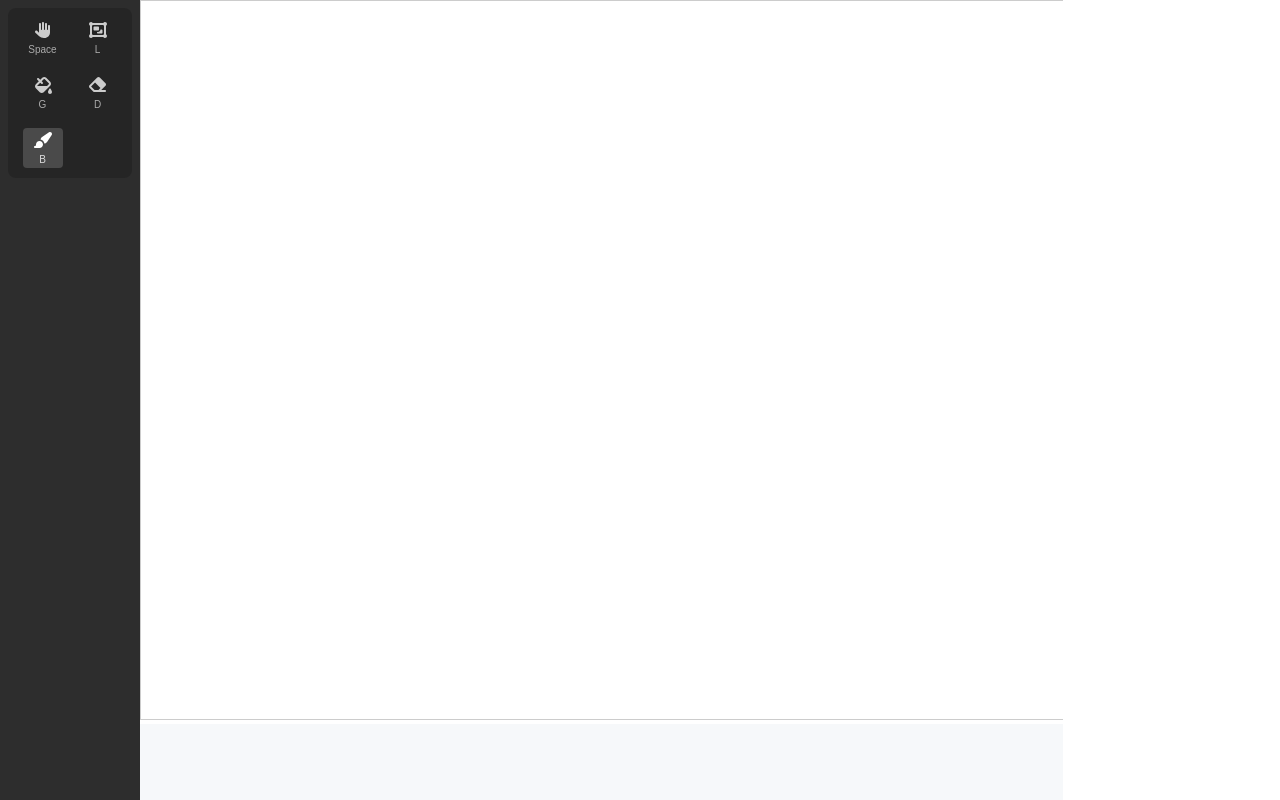
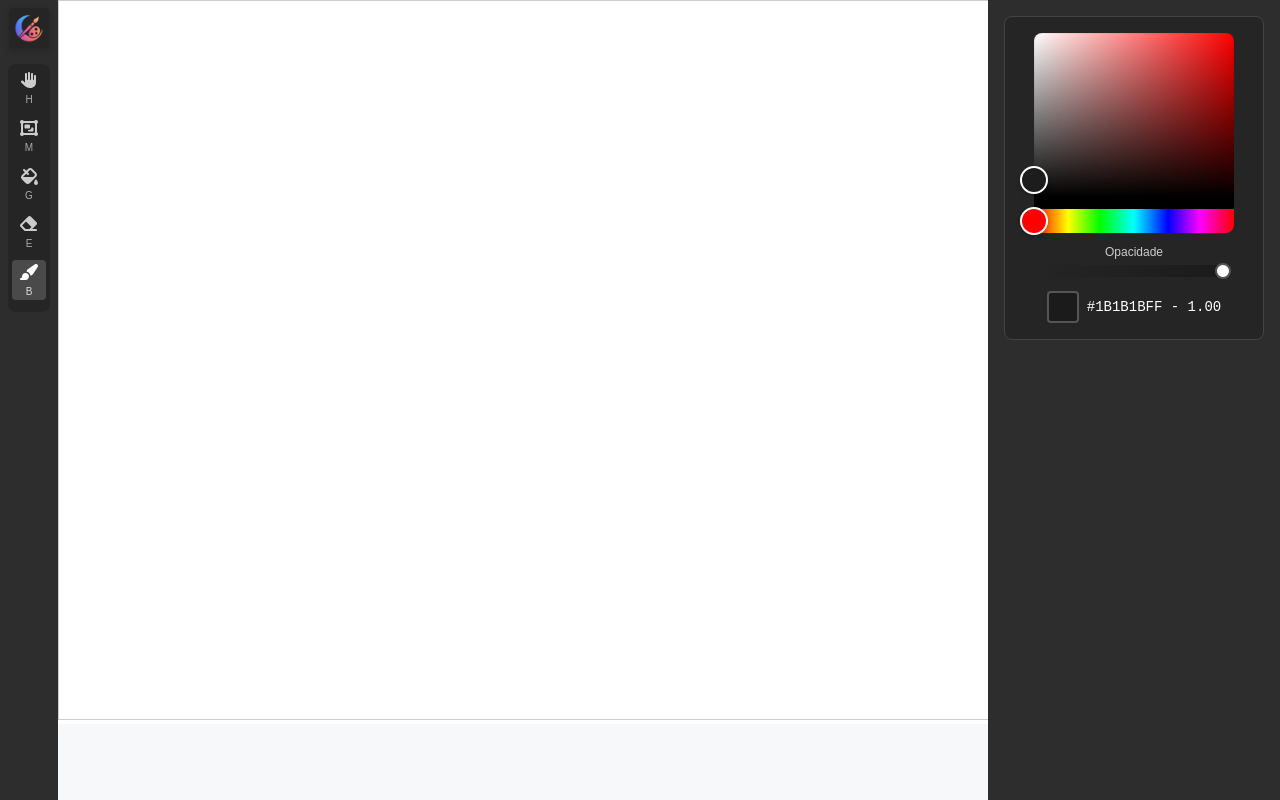
Before and after one commit to BryanChemp/Lunra, a React (Vite) app: page / in a window 1280 px wide. Built offline with nearby package versions, Linux system fonts and the light colour scheme.

Commit message:
Adding collor panel

```diff
--- a/package.json
+++ b/package.json
@@ -16,6 +16,7 @@
     "@fortawesome/free-solid-svg-icons": "^7.0.1",
     "@fortawesome/react-fontawesome": "^3.0.2",
     "react": "^19.1.1",
+    "react-colorful": "^5.6.1",
     "react-dom": "^19.1.1",
     "styled-components": "^6.1.19",
     "zustand": "^5.0.8"
--- a/src/features/Canvas/Canvas.tsx
+++ b/src/features/Canvas/Canvas.tsx
@@ -1,7 +1,6 @@
 import { useRef, useEffect, type FC } from "react"
 import styled from "styled-components"
 import DrawingCanvas from "../DrawingCanvas/DrawingCanvas"
-import MenuAbsolute from "../MenuAbsolute/MenuAbsolute"
 import { useCanvasStore } from "../../stores/useCanvasStore"
 
 const Canvas: FC = () => {
@@ -58,7 +57,6 @@ const Canvas: FC = () => {
       onMouseLeave={stopDrag}
       onMouseMove={onDrag}
     >
-      <MenuAbsolute />
       <CanvasWrapper
         style={{
           transform: `translate(${offset.x}px, ${offset.y}px) scale(${scale})`,
--- /dev/null
+++ b/src/features/ColorPanel/ColorPanel.tsx
@@ -0,0 +1,28 @@
+import { type FC } from "react"
+import styled from "styled-components"
+import GradientPanel from "./GradientPanel/GradientPanel"
+
+const ColorPanel: FC = () => {
+  return (
+    <Container>
+      <GradientPanel/>
+    </Container>
+  )
+}
+
+export default ColorPanel
+
+const Container = styled.div`
+  display: flex;
+  flex-direction: column;
+  justify-content: center;
+  align-items: center;
+  gap: 16px;
+  width: 260px;
+  background: #252525;
+  border: 1px solid #444;
+  border-radius: 8px;
+  padding: 16px;
+  color: #fff;
+  font-family: sans-serif;
+`
--- /dev/null
+++ b/src/features/ColorPanel/GradientPanel/GradientPanel.tsx
@@ -0,0 +1,134 @@
+import { type FC } from "react";
+import styled from "styled-components";
+import { HexColorPicker } from "react-colorful";
+import { useDrawingStore } from "../../../stores/useDrawingStore";
+
+const GradientPanel: FC = () => {
+  const { brush, setBrush } = useDrawingStore();
+
+  return (
+    <Container>
+      <PickerWrapper>
+        <HexColorPicker
+          color={brush.color}
+          onChange={(newColor) => setBrush({ color: newColor })}
+        />
+      </PickerWrapper>
+
+      <OpacityWrapper>
+        <OpacityLabel>Opacidade</OpacityLabel>
+        <OpacityRange
+          type="range"
+          min={0}
+          max={1}
+          step={0.01}
+          value={brush.opacity ?? 1}
+          onChange={(e) => setBrush({ opacity: parseFloat(e.target.value) })}
+          $color={brush.color}
+        />
+      </OpacityWrapper>
+
+      <ColorInfo>
+        <ColorPreview $color={brush.color} $opacity={brush.opacity ?? 1} />
+        <ColorHex>
+          {brush.color.toUpperCase()} - {(brush.opacity ?? 1).toFixed(2)}
+        </ColorHex>
+      </ColorInfo>
+    </Container>
+  );
+};
+
+export default GradientPanel;
+
+const Container = styled.div`
+  display: flex;
+  flex-direction: column;
+  justify-content: center;
+  align-items: center;
+  gap: 12px;
+  width: 100%;
+`;
+
+const PickerWrapper = styled.div`
+    display: flex;
+    width: 100%;
+    border-radius: 6px;
+    justify-content: center;
+    align-items: center;
+`;
+
+const OpacityWrapper = styled.div`
+    display: flex;
+    align-items: center;
+    flex-direction: column;
+    width: 100%;
+    gap: 4px;
+    padding: 0px 16px;
+`;
+
+const OpacityLabel = styled.span`
+    font-size: 12px;
+    color: #ccc;
+    padding: 0px 16px;
+`;
+
+const OpacityRange = styled.input<{ $color: string }>`
+  width: 100%;
+  height: 12px;
+  border-radius: 6px;
+  appearance: none;
+  background: linear-gradient(
+    to right,
+    rgba(${p => hexToRgb(p.$color)}, 0) 0%,
+    rgba(${p => hexToRgb(p.$color)}, 1) 100%
+  );
+  cursor: pointer;
+
+  &::-webkit-slider-thumb {
+    appearance: none;
+    width: 16px;
+    height: 16px;
+    border-radius: 50%;
+    background: #fff;
+    border: 2px solid #555;
+    cursor: pointer;
+  }
+
+  &::-moz-range-thumb {
+    width: 16px;
+    height: 16px;
+    border-radius: 50%;
+    background: #fff;
+    border: 2px solid #555;
+    cursor: pointer;
+  }
+`;
+
+const ColorInfo = styled.div`
+  display: flex;
+  align-items: center;
+  gap: 8px;
+`;
+
+const ColorPreview = styled.div<{ $color: string; $opacity: number }>`
+  width: 32px;
+  height: 32px;
+  border-radius: 4px;
+  border: 2px solid #555;
+  background: ${p => p.$color};
+  opacity: ${p => p.$opacity};
+`;
+
+const ColorHex = styled.span`
+  font-family: monospace;
+  font-size: 14px;
+  color: #fff;
+`;
+
+// Helpers
+const hexToRgb = (hex: string) => {
+  const r = parseInt(hex.slice(1, 3), 16);
+  const g = parseInt(hex.slice(3, 5), 16);
+  const b = parseInt(hex.slice(5, 7), 16);
+  return `${r}, ${g}, ${b}`;
+};
--- a/src/features/MenuAbsolute/MenuAbsolute.tsx
+++ /dev/null
@@ -1,18 +0,0 @@
-import type { FC } from "react";
-import styled from "styled-components"
-import Logo from "./components/Logo";
-
-const MenuAbsolute: FC = () => {
-    return (
-        <Container>
-            <Logo />
-        </Container>
-    )
-}
-
-export default MenuAbsolute;
-
-const Container = styled.div`
-    position: absolute;
-    margin: 8px;
-`;
--- a/src/features/MenuLeft/MenuLeft.tsx
+++ b/src/features/MenuLeft/MenuLeft.tsx
@@ -1,10 +1,12 @@
 import type { FC } from "react";
 import styled from "styled-components";
 import Toolsbar from "../Toolsbar/Toolsbar";
+import Logo from "./components/Logo";
 
 export const MenuLeft: FC = () => {
     return (
         <Container>
+            <Logo />
             <ContainerWrapper>
                 <Toolsbar />
             </ContainerWrapper>
@@ -18,13 +20,13 @@ const Container = styled.div`
     display: flex;
     flex-direction: column;
     align-items: center;
-    width: 140px;
+    width: 58px;
     height: 100%;
-    background-color: ${({ theme }) => theme.neutral.surfaceAlt};
+    background-color: ${({ theme }) => theme.neutral.surfaceDark};
     box-shadow: 2px 0 8px rgba(0, 0, 0, 0.05);
     transition: width 0.3s ease;
-    background-color: #2d2d2d;
     padding: 8px;
+    gap: 16px;
 `;
 
 const ContainerWrapper = styled.div`
--- /dev/null
+++ b/src/features/MenuLeft/components/Logo.tsx
@@ -0,0 +1,45 @@
+import type { FC } from "react"
+import styled from "styled-components"
+
+const Logo: FC = () => {
+  return (
+    <Container>
+      <Image />
+    </Container>
+  )
+}
+
+export default Logo
+
+const Container = styled.div`
+  display: flex;
+  width: 40px;
+  height: 40px;
+  align-items: center;
+  justify-content: center;
+  gap: 0.5rem;
+  padding: 8px 16px;
+  background-color: #252525;
+  border-radius: 4px;
+  box-shadow: 0 2px 6px rgba(0, 0, 0, 0.2);
+  cursor: pointer;
+  transition: all 0.2s ease;
+
+  &:hover {
+    background-color: #3a3a3a;
+    box-shadow: 0 3px 8px rgba(0, 0, 0, 0.25);
+  }
+
+  &:active {
+    transform: scale(0.95);
+  }
+`
+
+const Image = styled.img.attrs(({ theme }) => ({
+  src: theme.brand.logo,
+  alt: "Logo"
+}))`
+  width: 2rem;
+  height: 2rem;
+  object-fit: contain;
+`
--- a/src/features/MenuRight/MenuRight.tsx
+++ b/src/features/MenuRight/MenuRight.tsx
@@ -1,9 +1,11 @@
 import type { FC } from "react";
 import styled from "styled-components";
+import ColorPanel from "../ColorPanel/ColorPanel";
 
 export const MenuRight: FC = () => {
     return (
         <Container>
+            <ColorPanel />
         </Container>
     )
 }
@@ -16,7 +18,7 @@ const Container = styled.div`
     align-items: center;
     flex: 0.2;
     height: 100%;
-    background-color: ${({ theme }) => theme.neutral.surfaceAlt};
+    background-color: ${({ theme }) => theme.neutral.surfaceDark};
     padding: 1rem;
     box-shadow: 2px 0 8px rgba(0, 0, 0, 0.05);
     transition: width 0.3s ease;
--- a/src/features/Toolsbar/Toolsbar.tsx
+++ b/src/features/Toolsbar/Toolsbar.tsx
@@ -1,6 +1,6 @@
-import { type FC } from "react";
-import styled from "styled-components";
-import { FontAwesomeIcon } from "@fortawesome/react-fontawesome";
+import { type FC, useEffect } from "react"
+import styled from "styled-components"
+import { FontAwesomeIcon } from "@fortawesome/react-fontawesome"
 import {
   faHand,
   faObjectGroup,
@@ -8,30 +8,43 @@ import {
   faEraser,
   faPaintBrush,
   type IconDefinition
-} from "@fortawesome/free-solid-svg-icons";
-import { useDrawingStore, type Tool } from "../../stores/useDrawingStore";
+} from "@fortawesome/free-solid-svg-icons"
+import { useDrawingStore, type Tool } from "../../stores/useDrawingStore"
 
 interface ToolItem {
-  icon: IconDefinition;
-  label: string;
-  shortcut: string;
-  name: Tool;
+  icon: IconDefinition
+  label: string
+  shortcut: string
+  name: Tool
 }
 
 const mockTools: ToolItem[] = [
-  { icon: faHand, label: "Mover", shortcut: "Space", name: "hand" },
-  { icon: faObjectGroup, label: "Seleção", shortcut: "L", name: "select" },
+  { icon: faHand, label: "Mover", shortcut: "H", name: "hand" },
+  { icon: faObjectGroup, label: "Seleção", shortcut: "M", name: "select" },
   { icon: faFillDrip, label: "Preencher", shortcut: "G", name: "fill" },
-  { icon: faEraser, label: "Borracha", shortcut: "D", name: "eraser" },
+  { icon: faEraser, label: "Borracha", shortcut: "E", name: "eraser" },
   { icon: faPaintBrush, label: "Pincel", shortcut: "B", name: "brush" }
-];
+]
 
 const Toolsbar: FC = () => {
-  const { tool, setTool } = useDrawingStore();
+  const { tool, setTool } = useDrawingStore()
+
+  useEffect(() => {
+    const handleKeyDown = (e: KeyboardEvent) => {
+      const key = e.code === "Space" ? "Space" : e.key.toUpperCase()
+      const found = mockTools.find(t => t.shortcut.toUpperCase() === key)
+      if (found) {
+        e.preventDefault()
+        setTool(found.name)
+      }
+    }
+    window.addEventListener("keydown", handleKeyDown)
+    return () => window.removeEventListener("keydown", handleKeyDown)
+  }, [setTool])
 
   return (
     <Container>
-      {mockTools.map((t) => (
+      {mockTools.map(t => (
         <ToolButton
           key={t.name}
           onClick={() => setTool(t.name)}
@@ -43,28 +56,25 @@ const Toolsbar: FC = () => {
           <ShortcutLabel>{t.shortcut}</ShortcutLabel>
         </ToolButton>
       ))}
-
       {mockTools.length % 2 !== 0 && <div style={{ width: 40 }} />}
     </Container>
-  );
-};
+  )
+}
 
-export default Toolsbar;
+export default Toolsbar
 
 const Container = styled.div`
   display: flex;
   width: 100%;
   height: 100%;
   flex-direction: row;
-    align-items: center;
-    padding: 10px 0;
-    gap: 15px;
+  padding: 4px;
+  gap: 8px;
   background-color: #252525;
   border-radius: 8px;
   flex-wrap: wrap;
-    align-items: center;
   justify-content: center;
-`;
+`
 
 const ToolButton = styled.button<{ $isSelected: boolean }>`
   display: flex;
@@ -75,28 +85,26 @@ const ToolButton = styled.button<{ $isSelected: boolean }>`
   height: 40px;
   border: none;
   border-radius: 4px;
-    background-color: ${props => props.$isSelected ? "#4a4a4a" : "transparent"};
-    color: ${props => props.$isSelected ? "#ffffff" : "#cccccc"};
+  background-color: ${p => (p.$isSelected ? "#4a4a4a" : "transparent")};
+  color: ${p => (p.$isSelected ? "#ffffff" : "#cccccc")};
   cursor: pointer;
   transition: all 0.2s ease;
-
   &:hover {
-        background-color: ${props => props.$isSelected ? "#4a4a4a" : "#3a3a3a"};
+    background-color: ${p => (p.$isSelected ? "#4a4a4a" : "#3a3a3a")};
     color: #ffffff;
   }
-
   &:active {
     transform: scale(0.95);
   }
-`;
+`
 
 const IconWrapper = styled.div`
   font-size: 16px;
   margin-bottom: 4px;
-`;
+`
 
 const ShortcutLabel = styled.span`
   font-size: 10px;
   font-weight: 500;
   opacity: 0.8;
-`;
+`
```
Also changed, not shown: src/features/MenuAbsolute/components/Logo.tsx (deleted, +0 -53 lines), 1 other file (tests, documents, lock files or other folders). Lines whose indentation alone changed are shown as unchanged.
